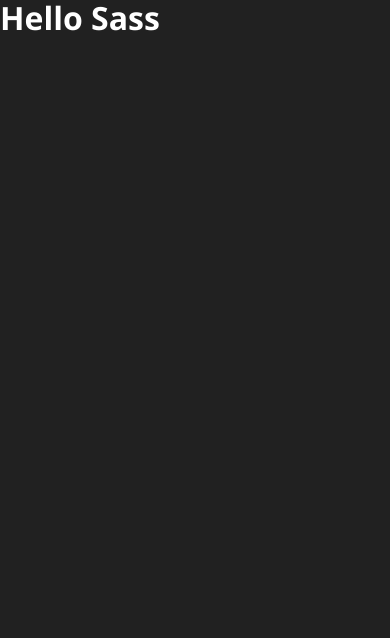
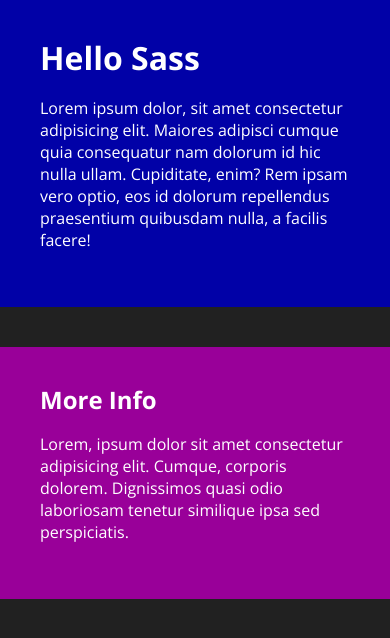
Before and after one commit to solidwake/project-sass, a plain HTML site: page index.html in a window 390 px wide. Drawn offline with nearby package versions, Linux system fonts and the light colour scheme.

Commit message:
add bem and responsiveness

```diff
--- /dev/null
+++ b/app/scss/layout/_grid.scss
@@ -0,0 +1,24 @@
+.grid {
+    display: grid;
+    grid-template-columns: 1fr;
+    grid-template-rows: auto auto;
+    gap: 40px;
+
+    @media (min-width: 900px) {
+        grid-template-columns: 2fr 1fr;
+        grid-template-rows: auto;
+    }
+
+    &__main,
+    &__sidebar {
+        padding: 40px;
+    }
+
+    &__main {
+        background-color: hsl(240, 99%, 33%);
+    }
+
+    &__sidebar {
+        background-color: hsl(300, 100%, 30%);
+    }
+}
--- /dev/null
+++ b/app/scss/layout/_index.scss
@@ -0,0 +1 @@
+@forward 'grid';
--- a/app/scss/style.scss
+++ b/app/scss/style.scss
@@ -1 +1,2 @@
 @forward 'globals';
+@forward 'layout';
--- a/index.html
+++ b/index.html
@@ -8,7 +8,18 @@
     <link rel="stylesheet" href="dist/style.css">
 </head>
 <body>
-    <h1>Hello Sass</h1>
+    <div class="grid">
+        <main class="grid__main">
+            <h1>Hello Sass</h1>
+            <p>Lorem ipsum dolor, sit amet consectetur adipisicing elit. Maiores adipisci cumque quia consequatur nam dolorum id hic nulla ullam. Cupiditate, enim? Rem ipsam vero optio, eos id dolorum repellendus praesentium quibusdam nulla, a facilis facere!
+            </p>
+        </main>
+        <aside class="grid__sidebar">
+            <h2>More Info</h2>
+            <p>Lorem, ipsum dolor sit amet consectetur adipisicing elit. Cumque, corporis dolorem. Dignissimos quasi odio laboriosam tenetur similique ipsa sed perspiciatis.
+            </p>
+        </aside>
+    </div>
     <script src="/app/js/script.js"></script>
 </body>
 </html>
```
Also changed, not shown: dist/style.css, 1 other file.
